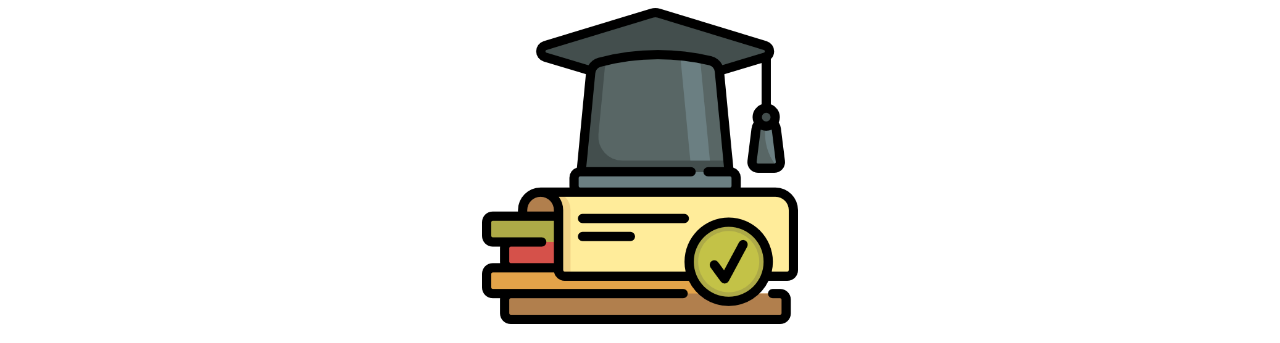
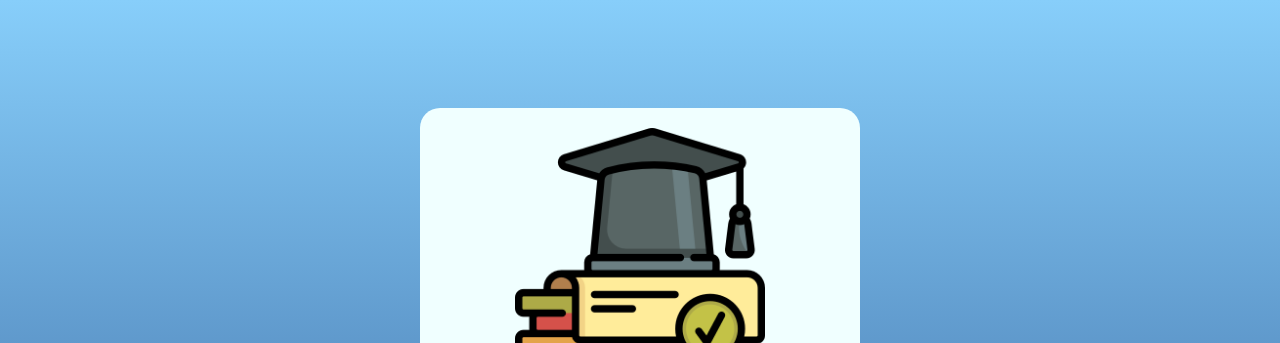
Before and after one commit to NatalySilva2012/sistema-de-atividade, a plain HTML site: page index.html in a window 1280 px wide. Shown: the top 343 px of the page. Drawn offline with Linux system fonts and the light colour scheme.

Commit message:
finalizamos o estilo da tela

```diff
--- a/style.css
+++ b/style.css
@@ -12,7 +12,24 @@ h1{
 }
 .pag-inicial{
     text-align: center;
+    margin-top: 100px;
+    margin-bottom: 320px;
+    background-color: azure;
+    padding: 20px;
+    border-radius: 20px;
+
 }
+.pag-inicial img{
+    width: 250px;
+
+}
+
 .botões a:hover{
     background-color: rgb(206, 159, 31);
 }
+body {
+    background-image: linear-gradient(0deg, #204583, #87CEFA);
+    background-attachment: flex;
+    display: flex;
+    justify-content: center;
+}
```
